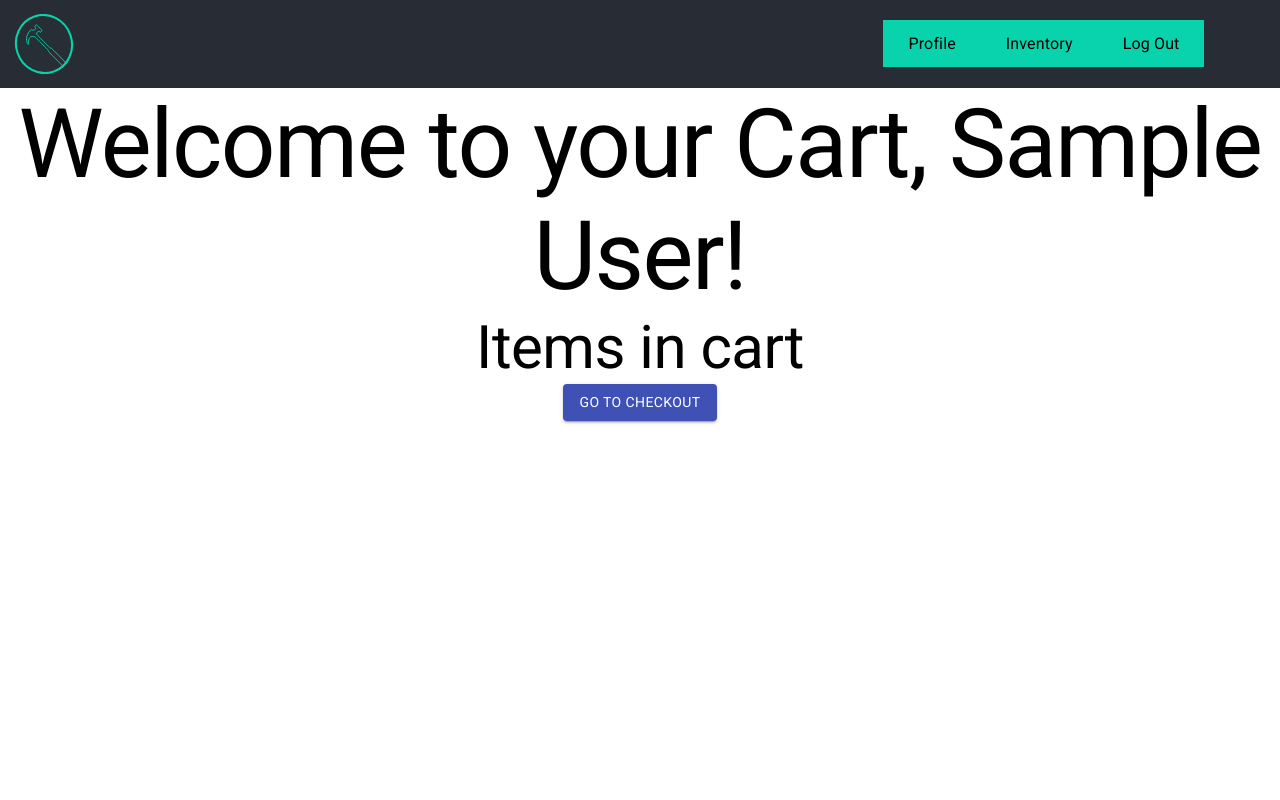
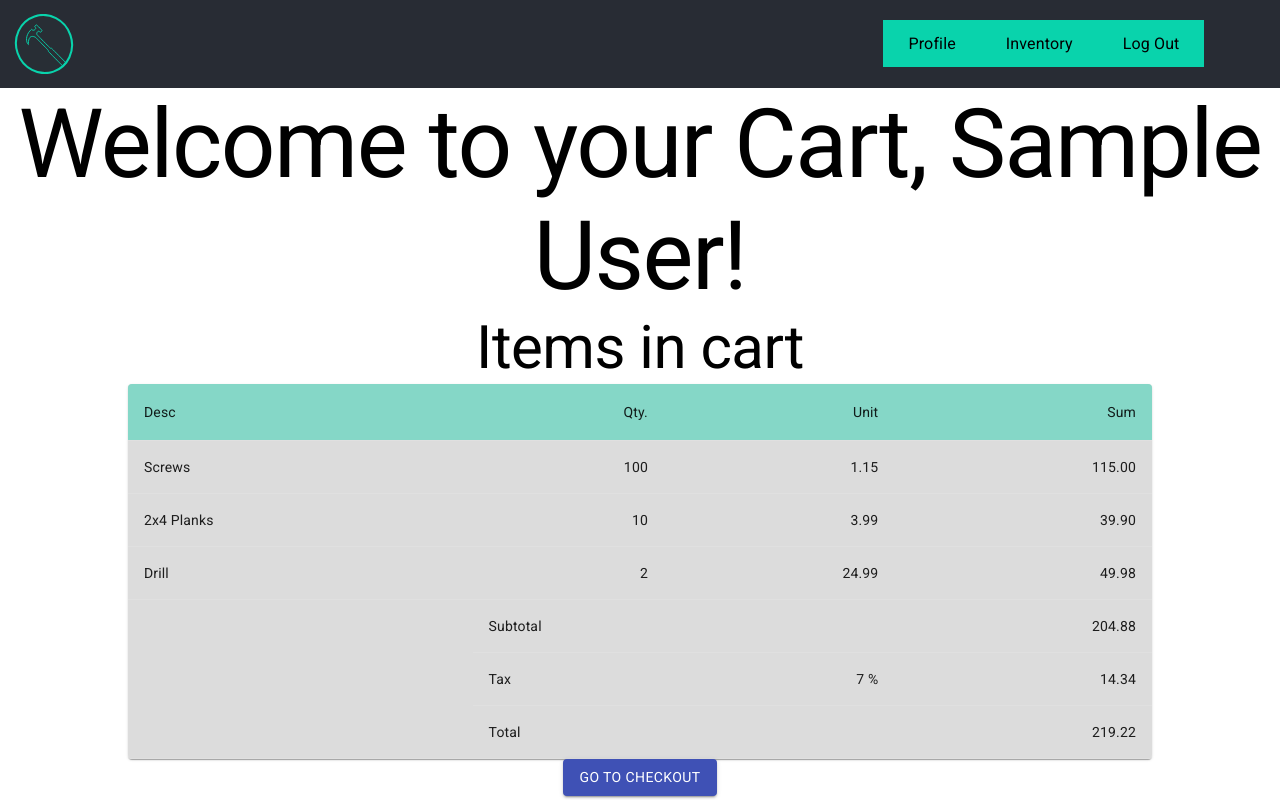
Before and after one commit to mvanree00/Home-Order-Spark, a React (Create React App) app in the folder client/: page /inventory in a window 1280 px wide. Built offline with nearby package versions, Linux system fonts and the light colour scheme; sample sign-in values are in the browser's storage.

Commit message:
Example table added

```diff
--- a/client/src/views/Inventory.js
+++ b/client/src/views/Inventory.js
@@ -2,8 +2,62 @@ import React from 'react'
 import Button from '@material-ui/core/Button'
 import 'fontsource-roboto'
 import Typography from '@material-ui/core/Typography'
+import { makeStyles } from '@material-ui/core/styles';
+import Table from '@material-ui/core/Table';
+import TableBody from '@material-ui/core/TableBody';
+import TableCell from '@material-ui/core/TableCell';
+import TableContainer from '@material-ui/core/TableContainer';
+import TableHead from '@material-ui/core/TableHead';
+import TableRow from '@material-ui/core/TableRow';
+import Paper from '@material-ui/core/Paper';
+
+const TAX_RATE = 0.07;
+
+const useStyles = makeStyles({
+  table: {
+    minWidth: 700,
+    backgroundColor: "#DCDCDC",
+    //width: "80%",
+  },
+  wrap: {
+    minWidth: 700,
+    width: "80%",
+  },
+  head: {
+      backgroundColor: "#85D7C7",
+  }
+});
+
+function ccyFormat(num) {
+  return `${num.toFixed(2)}`;
+}
+
+function priceRow(qty, unit) {
+  return qty * unit;
+}
+
+function createRow(desc, qty, unit) {
+  const price = priceRow(qty, unit);
+  return { desc, qty, unit, price };
+}
+
+function subtotal(items) {
+  return items.map(({ price }) => price).reduce((sum, i) => sum + i, 0);
+}
+
+const rows = [
+  createRow('Screws', 100, 1.15),
+  createRow('2x4 Planks', 10, 3.99),
+  createRow('Drill', 2, 24.99),
+];
+
+const invoiceSubtotal = subtotal(rows);
+const invoiceTaxes = TAX_RATE * invoiceSubtotal;
+const invoiceTotal = invoiceTaxes + invoiceSubtotal;
 
 const Inventory = (props) => {
+    const classes = useStyles();
+
     if(props.user.atype === "Volunteer"){
         return (
             <div align="center">
@@ -25,6 +79,43 @@ const Inventory = (props) => {
             <div align="center">
                 <Typography variant="h1">Welcome to your Cart, {props.user.name}!</Typography>
                 <Typography variant="h2">Items in cart</Typography>
+                <TableContainer className={classes.wrap} component={Paper}>
+                    <Table className={classes.table} aria-label="spanning table">
+                        <TableHead className={classes.head}>
+                        <TableRow>
+                            <TableCell>Desc</TableCell>
+                            <TableCell align="right">Qty.</TableCell>
+                            <TableCell align="right">Unit</TableCell>
+                            <TableCell align="right">Sum</TableCell>
+                        </TableRow>
+                        </TableHead>
+                        <TableBody>
+                        {rows.map((row) => (
+                            <TableRow key={row.desc}>
+                            <TableCell>{row.desc}</TableCell>
+                            <TableCell align="right">{row.qty}</TableCell>
+                            <TableCell align="right">{row.unit}</TableCell>
+                            <TableCell align="right">{ccyFormat(row.price)}</TableCell>
+                            </TableRow>
+                        ))}
+
+                        <TableRow>
+                            <TableCell rowSpan={3} />
+                            <TableCell colSpan={2}>Subtotal</TableCell>
+                            <TableCell align="right">{ccyFormat(invoiceSubtotal)}</TableCell>
+                        </TableRow>
+                        <TableRow>
+                            <TableCell>Tax</TableCell>
+                            <TableCell align="right">{`${(TAX_RATE * 100).toFixed(0)} %`}</TableCell>
+                            <TableCell align="right">{ccyFormat(invoiceTaxes)}</TableCell>
+                        </TableRow>
+                        <TableRow>
+                            <TableCell colSpan={2}>Total</TableCell>
+                            <TableCell align="right">{ccyFormat(invoiceTotal)}</TableCell>
+                        </TableRow>
+                        </TableBody>
+                    </Table>
+                </TableContainer>
                 <Button variant ="contained" color="primary" type="submit">Go to checkout</Button>
             </div>
 
```
